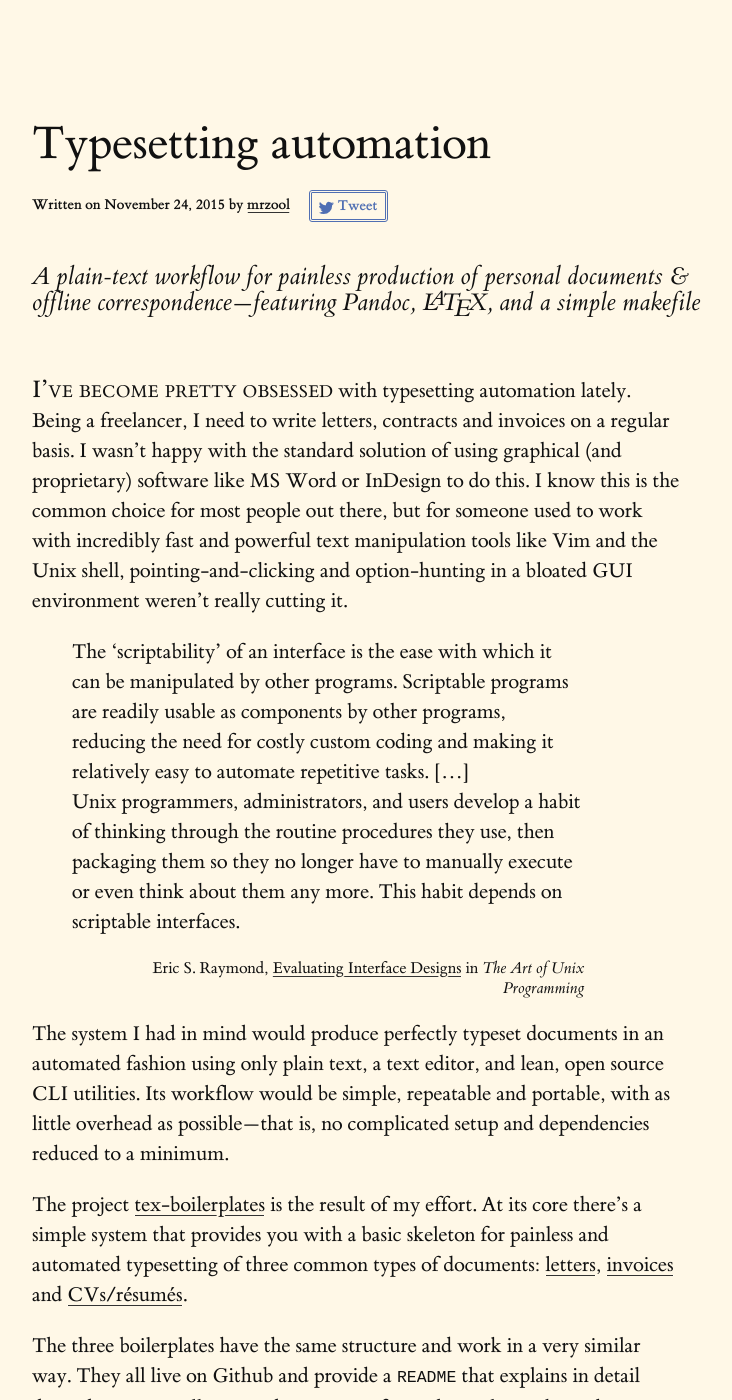
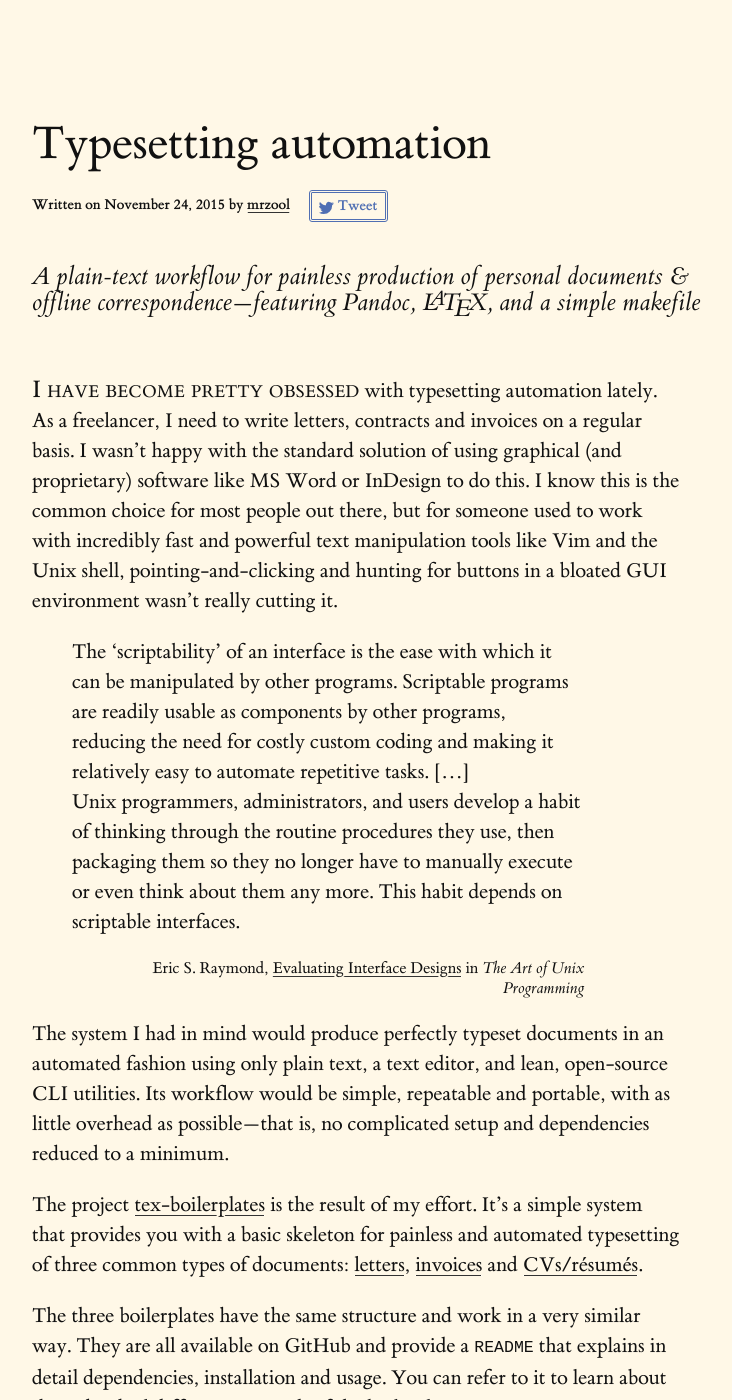
Before and after one commit to mrzool/mrzool.github.io, a Jekyll site: the page built from _posts/2015-11-24-typesetting-automation.md, in a window 1280 px wide and 1400 px high. Shown: the whole window, without its empty margins (248-980 px from the left). Built offline with Jekyll 4.4.1, drawn with Linux system fonts in a browser that asks for light colours; some of the changed text lies outside the part shown.

Commit message:
Stylistic changes

````diff
--- a/_posts/2015-11-24-typesetting-automation.md
+++ b/_posts/2015-11-24-typesetting-automation.md
@@ -6,21 +6,21 @@ preview: "http://github.com/mrzool/letter-boilerplate/raw/master/preview.jpg"
 GistID: 60ebd0955e6e64b8205c
 ---
 
-<span class="newthought">I've become pretty obsessed</span> with typesetting automation lately. Being a freelancer, I need to write letters, contracts and invoices on a regular basis. I wasn't happy with the standard solution of using graphical (and proprietary) software like MS Word or InDesign to do this. I know this is the common choice for most people out there, but for someone used to work with incredibly fast and powerful text manipulation tools like Vim and the Unix shell, pointing-and-clicking and option-hunting in a bloated GUI environment weren't really cutting it.
+<span class="newthought">I have become pretty obsessed</span> with typesetting automation lately. As a freelancer, I need to write letters, contracts and invoices on a regular basis. I wasn't happy with the standard solution of using graphical (and proprietary) software like MS Word or InDesign to do this. I know this is the common choice for most people out there, but for someone used to work with incredibly fast and powerful text manipulation tools like Vim and the Unix shell, pointing-and-clicking and hunting for buttons in a bloated GUI environment wasn't really cutting it.
 
 > The ‘scriptability’ of an interface is the ease with which it can be manipulated by other programs. Scriptable programs are readily usable as components by other programs, reducing the need for costly custom coding and making it relatively easy to automate repetitive tasks. [...]
 Unix programmers, administrators, and users develop a habit of thinking through the routine procedures they use, then packaging them so they no longer have to manually execute or even think about them any more. This habit depends on scriptable interfaces.
 > <footer>Eric S. Raymond, <a href="http://www.catb.org/esr/writings/taoup/html/ch11s03.html">Evaluating Interface Designs</a> in <i>The Art of Unix Programming</i></footer>
 
 
-The system I had in mind would produce perfectly typeset documents in an automated fashion using only plain text, a text editor, and lean, open source CLI utilities. Its workflow would be simple, repeatable and portable, with as little overhead as possible---that is, no complicated setup and dependencies reduced to a minimum.
+The system I had in mind would produce perfectly typeset documents in an automated fashion using only plain text, a text editor, and lean, open-source CLI utilities. Its workflow would be simple, repeatable and portable, with as little overhead as possible---that is, no complicated setup and dependencies reduced to a minimum.
 
-The project [tex-boilerplates](http://mrzool.cc/tex-boilerplates/) is the result of my effort. At its core there's a simple system that provides you with a basic skeleton for painless and automated typesetting of three common types of documents: [letters](https://github.com/mrzool/letter-boilerplate), [invoices](https://github.com/mrzool/invoice-boilerplate) and [CVs/résumés](https://github.com/mrzool/cv-boilerplate).
+The project [tex-boilerplates](http://mrzool.cc/tex-boilerplates/) is the result of my effort. It's a simple system that provides you with a basic skeleton for painless and automated typesetting of three common types of documents: [letters](https://github.com/mrzool/letter-boilerplate), [invoices](https://github.com/mrzool/invoice-boilerplate) and [CVs/résumés](https://github.com/mrzool/cv-boilerplate).
 
 The three boilerplates have the same structure and work in a very similar way.
-They all live on Github and provide a `README` that explains in detail dependencies, installation and usage, so refer to that to learn about the individual differences.
+They are all available on GitHub and provide a `README` that explains in detail dependencies, installation and usage. You can refer to it to learn about the individual differences in each of the boilerplates.
 
-For this article, I've picked [letter-boilerplate](https://github.com/mrzool/letter-boilerplate) to walk you through a typical workflow. Let's look at the basic structure of the repository:
+For this article, I have picked [letter-boilerplate](https://github.com/mrzool/letter-boilerplate) to walk you through a typical workflow. Let's look at the basic structure of the repository:
 
 ```bash
 ├── README.md
@@ -38,7 +38,7 @@ Here's what every file is about:
 4. **`template.tex`**: A simple <span class="latex">L<sup>a</sup>T<sub>e</sub>X</span> template that deals with style, layout and typography.
 5. A **`makefile`** containing the Pandoc command that creates the PDF.
 
-*Edit: I've recently [merged](https://github.com/mrzool/letter-boilerplate/commit/4390e501534270a10d6f38efda4fdf1cb1575004) `details.yml` into `letter.md` to make things simpler. Now, the YAML metadata block is embedded in the first few lines of `letter.md` instead of living in a dedicated file. Everything else stayed the same, so read on.*
+*Edit: I've recently [merged](https://github.com/mrzool/letter-boilerplate/commit/4390e501534270a10d6f38efda4fdf1cb1575004) `details.yml` into `letter.md`. Now, the YAML metadata block is embedded as frontmatter at the beginning of `letter.md` instead of living in a dedicated file. Everything else stayed the same.*
 
 ## A typical workflow
 
@@ -150,7 +150,7 @@ geometry: a4paper, left=35mm, right=35mm, top=50mm, bottom=25mm
 # letterhead: true
 ```
 
-Everything in there is pretty straightforward. The first three options allow us to choose the typefaces for our document.
+Everything in there is pretty straightforward. The first three options allow you to choose the typefaces for your document.
 
 - **`mainfont`** sets the font for everything.
 - **`altfont`** sets the font for the recipient's address.
@@ -168,7 +168,7 @@ The last option, **`letterhead`**, is admittedly a bit of a hack. If uncommented
 
 ### Transforming our letter
 
-Now let's see how we can dramatically alter the look and feel of our letter just by changing a couple of options. I will change `mainfont` to `Gill Sans`, include a nice letterhead I've built with InDesign (that I've shamelessly copied from the example given in Matthew Butterick's [Letterhead Advices](http://practicaltypography.com/letterhead.html)), and redefine my margins to accomodate the new layout:
+Now let's see how we can dramatically alter the look and feel of our letter just by changing a couple of options. I will change `mainfont` to `Gill Sans`, include a nice letterhead I have built with InDesign (that I have shamelessly copied from the example given in Matthew Butterick's [Letterhead Advices](http://practicaltypography.com/letterhead.html)), and redefine my margins to accomodate the new layout:
 
 ```ruby
 # Settings
@@ -181,13 +181,13 @@ geometry: a4paper, left=90mm, right=22mm, top=22mm, bottom=22mm
 letterhead: true
 ```
 
-Now that I've activated the `wallpaper` package by setting `letterhead` to `true`, I need to import my letterhead file. Just like my signature, I keep that in my Dropbox as well:
+Now that I have activated the `wallpaper` package by setting `letterhead` to `true`, I need to import my letterhead file. Just like my signature, I keep that in my Dropbox as well:
 
 ```bash
 cp ~/Dropbox/letterhead.pdf .
 ```
 
-I will also comment out the code that prints the sender address in `template.tex`, because our address is now visible in the letterhead and we don't need that bit anymore:
+I will also comment out the code that prints the sender address in `template.tex`, because our address is now visible in the letterhead and we do not need that bit anymore:
 
 ```latex
 % \small
@@ -208,11 +208,11 @@ Now let's run `make && open output.pdf`. This is what we get:
 
 ![PDF output with letterhead](/assets/typesetting-automation/preview-letterhead.png)
 
-That's quite a [transformation](/assets/typesetting-automation/output-letterhead.pdf) [PDF]. Our custom letterhead gets printed by `wallpaper`, our body text lives now in a narrower column on the right thanks to `geometry`, and the beautiful sans-serif Gill Sans gives our letter a fresher look.
+That is quite a [transformation](/assets/typesetting-automation/output-letterhead.pdf) [PDF]. Our custom letterhead gets printed by `wallpaper`, our body text lives now in a narrower column on the right thanks to `geometry`, and the beautiful sans-serif Gill Sans gives our letter a fresher look.
 
 ## Conclusion
 
-There's no excuse for bad typography. Just like proper dress and grooming make you look sharp when interacting with others, good typography adds value to your documents and helps getting your message across. The system described in this article yields formidable results with very little hassle. Once you have Pandoc and <span class="latex">L<sup>a</sup>T<sub>e</sub>X</span> installed on your system, getting started with a new document is just a `git clone` away.
+There is no excuse for bad typography. Just like proper dress and grooming make you look sharp when interacting with others, good typography adds value to your documents and helps getting your message across. The system described in this article yields formidable results with very little hassle. Once you have Pandoc and <span class="latex">L<sup>a</sup>T<sub>e</sub>X</span> installed on your system, getting started with a new document is just a `git clone` away.
 
 Remember: all this is not limited to formal letters. Producing great-looking [invoices](https://github.com/mrzool/invoice-boilerplate) and slick, professional [CVs](https://github.com/mrzool/cv-boilerplate) is just as easy. Make sure to check out the [website of the project](http://mrzool.cc/tex-boilerplates/) for a quick overview of what you can expect, and refer to the `README`s on Github for more detailed instructions. Have fun!
 
````
Also changed, not shown: other parts of _posts/2015-11-24-typesetting-automation.md (+3 -3 lines).
